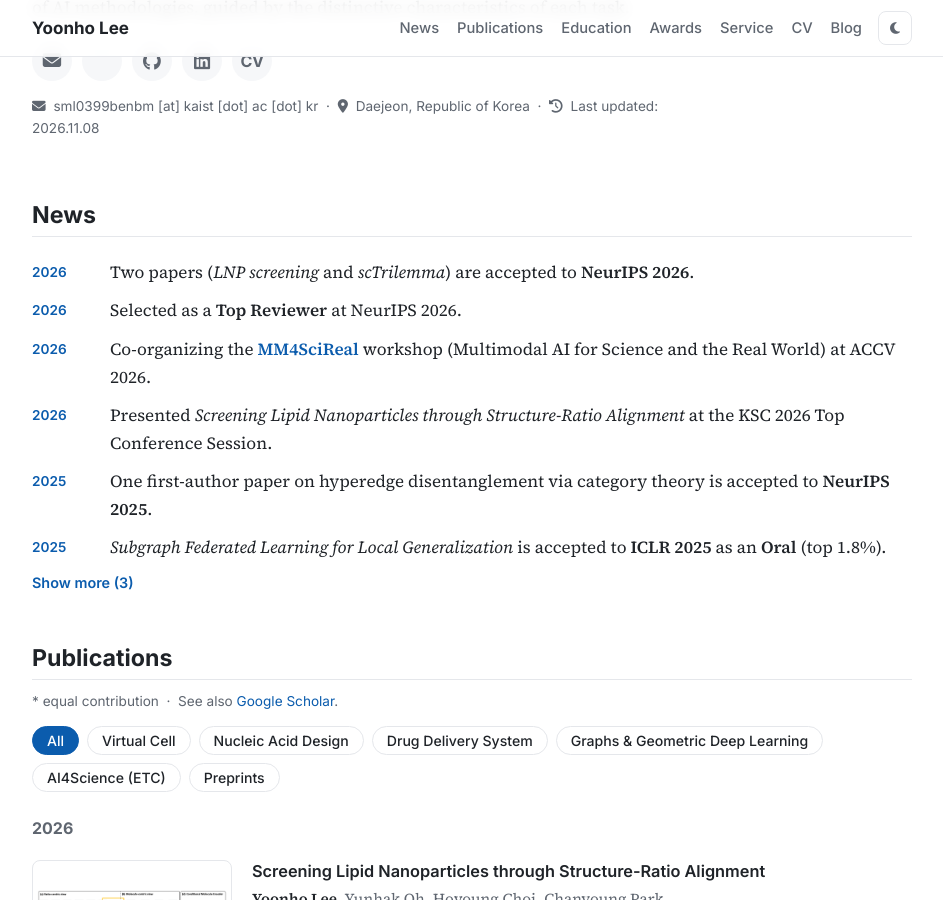
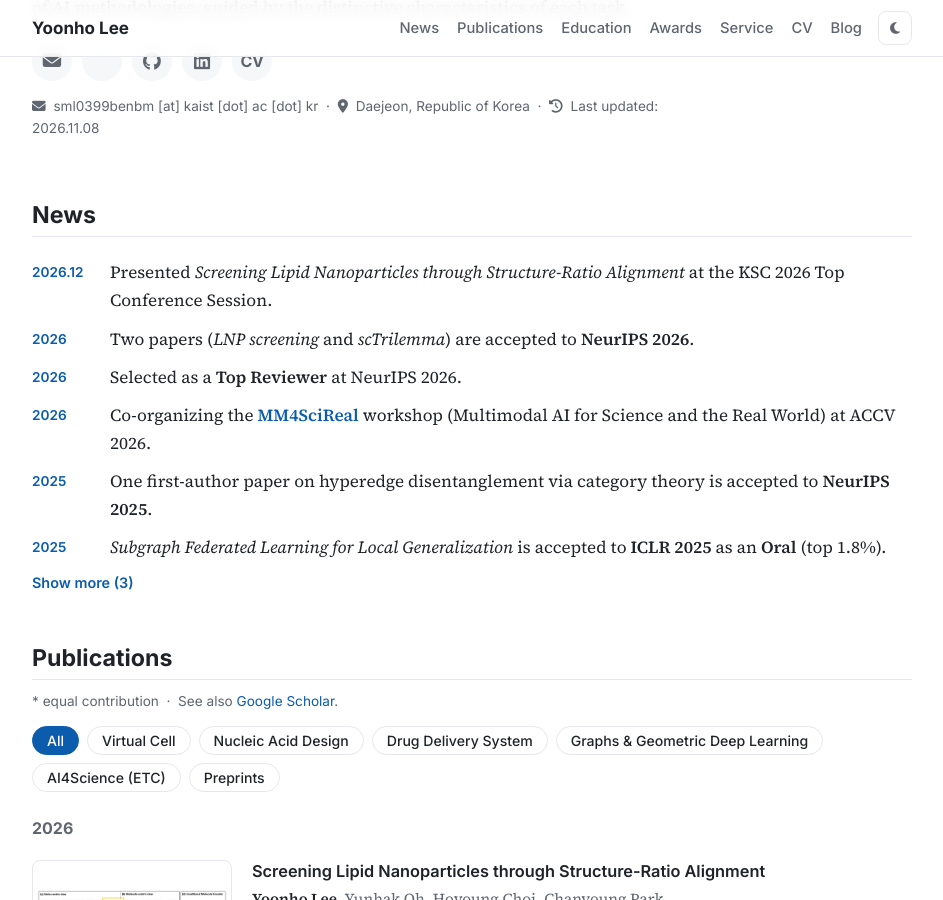
Before and after one commit to Yoonho-Lee-AI4Science/Yoonho-Lee-AI4Science.github.io, a Jekyll site: the page built from index.html, in a window 1280 px wide and 900 px high, scrolled down 481 px. Shown: the whole window, without its empty margins (168-1111 px from the left). Built offline with Jekyll 4.4.1, drawn with Linux system fonts in a browser that asks for light colours; a style sheet for code colours, icons or effects is not loaded.

Commit message:
Date KSC 2026 talk news item as 2026.12 and move to top
Co-Authored-By: Claude Opus 5.5 <noreply@anthropic.com>

```diff
--- a/index.html
+++ b/index.html
@@ -85,10 +85,10 @@
     <section id="news">
       <h2>News</h2>
       <ul class="news collapsible" data-visible="6">
+        <li><span class="date">2026.12</span><span>Presented <em>Screening Lipid Nanoparticles through Structure-Ratio Alignment</em> at the KSC 2026 Top Conference Session.</span></li>
         <li><span class="date">2026</span><span>Two papers (<em>LNP screening</em> and <em>scTrilemma</em>) are accepted to <strong>NeurIPS 2026</strong>.</span></li>
         <li><span class="date">2026</span><span>Selected as a <strong>Top Reviewer</strong> at NeurIPS 2026.</span></li>
         <li><span class="date">2026</span><span>Co-organizing the <a href="https://mm4scireal.github.io"><strong>MM4SciReal</strong></a> workshop (Multimodal AI for Science and the Real World) at ACCV 2026.</span></li>
-        <li><span class="date">2026</span><span>Presented <em>Screening Lipid Nanoparticles through Structure-Ratio Alignment</em> at the KSC 2026 Top Conference Session.</span></li>
         <li><span class="date">2025</span><span>One first-author paper on hyperedge disentanglement via category theory is accepted to <strong>NeurIPS 2025</strong>.</span></li>
         <li><span class="date">2025</span><span><em>Subgraph Federated Learning for Local Generalization</em> is accepted to <strong>ICLR 2025</strong> as an <strong>Oral</strong> (top 1.8%).</span></li>
         <li><span class="date">2025.03</span><span>Started my Ph.D. at the Graduate School of Data Science, KAIST.</span></li>
```
